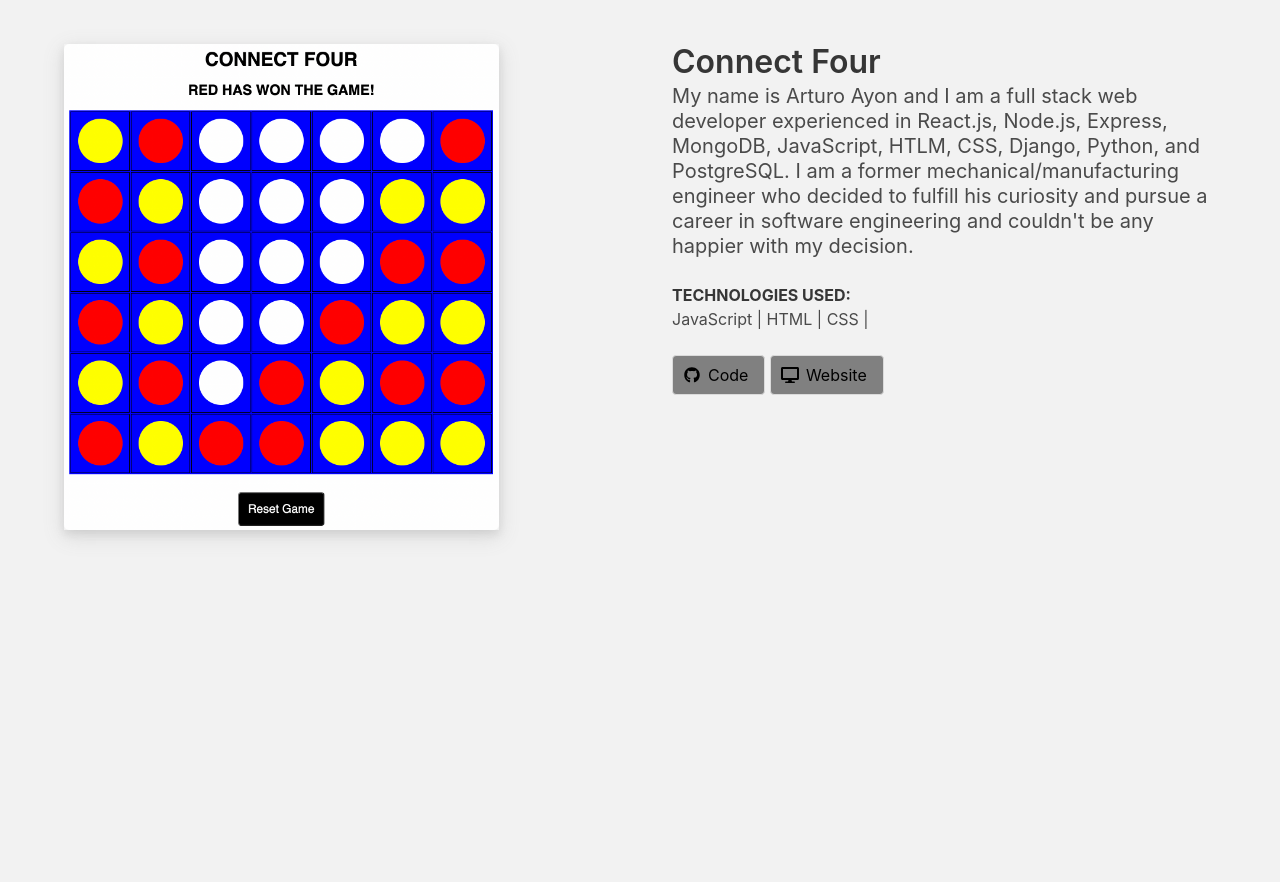
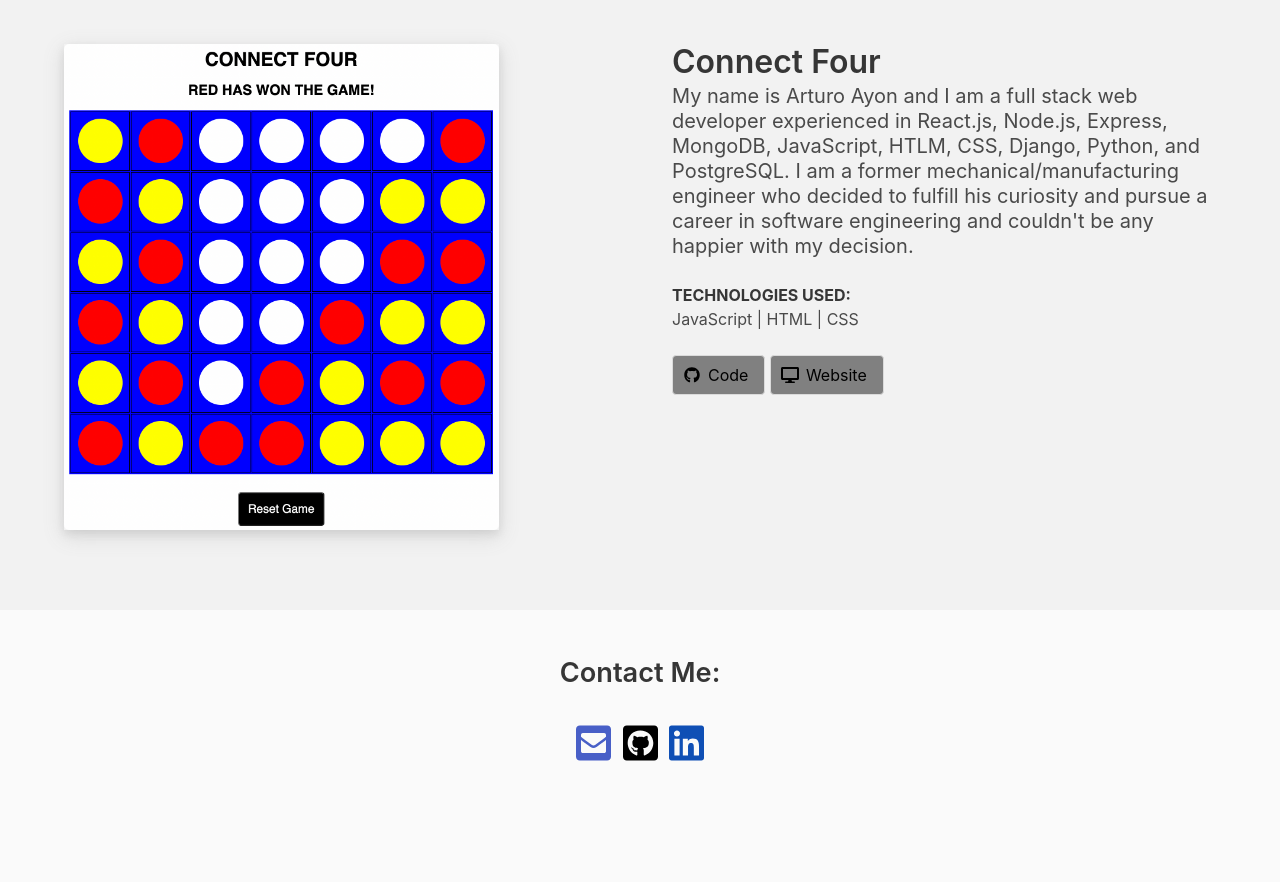
Before and after one commit to aaayon91/portfolio-website, a plain HTML site: page index.html in a window 1280 px wide. Shown: the part 2088-2970 px from the top of the page. Before the commit the page ends 2698 px from the top, so only its background shows below. Drawn offline with nearby package versions, Linux system fonts and the light colour scheme.

Commit message:
adds footer

```diff
--- a/index.html
+++ b/index.html
@@ -206,7 +206,7 @@
                     <h1>
                         <strong>TECHNOLOGIES USED:</strong>
                         <br>
-                        JavaScript | HTML | CSS |
+                        JavaScript | HTML | CSS
                     </h1>
                     <br>
                     <!-- buttons -->
@@ -228,5 +228,18 @@
             </div>
         </div>
     </section>
+    <footer class="footer" id="contact">
+        <div class="content has-text-centered">
+            <h1 class="footer-style" style="font-size: 170%; font-weight: 600">
+                Contact Me:
+            </h1>
+                <div class="column no-padding">
+                  <span style="font-size: 250%;">
+                    <a class="footer-style" href="mailto:aaayon91@gmail.com?" target="_top"><i class="fas fa-envelope-square"></i></i></a>
+                    <a class="footer-style" href="https://github.com/aaayon91" target="_blank"><i class="fab fa-github-square"></i></a>
+                    <a class="footer-style" href="https://www.linkedin.com/in/arturo-ayon/" target="_blank"><i class="fab fa-linkedin"></i></a></span>
+                </div>
+        </div>
+    </footer>
 </body>
 </html>
--- a/main.css
+++ b/main.css
@@ -37,3 +37,15 @@ opacity: 0.70;
     background-color:gray;
     color:black;
 }
+
+.fa-github-square {
+    color: black;
+}
+
+.fa-linkedin {
+     color: #0F4FB5;
+}
+
+/* footer {
+    background-color: gray;
+} */
```
